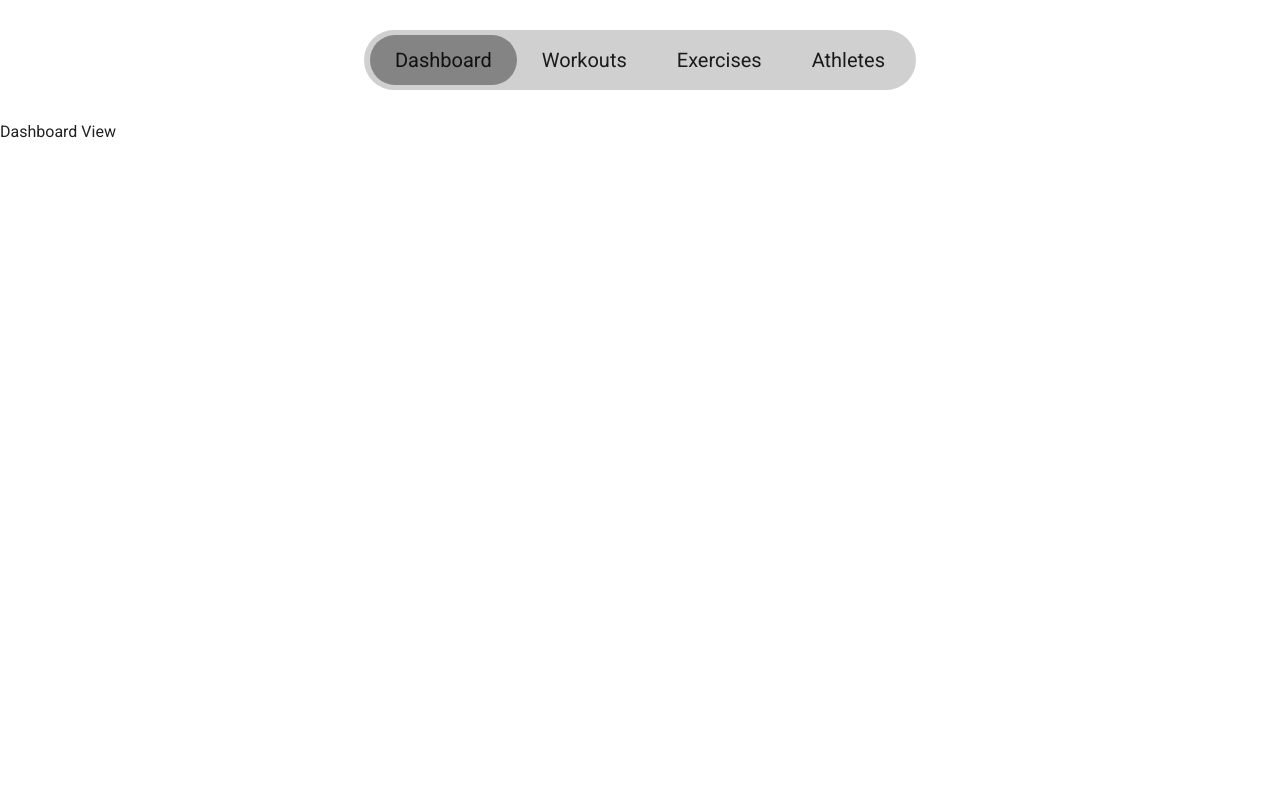
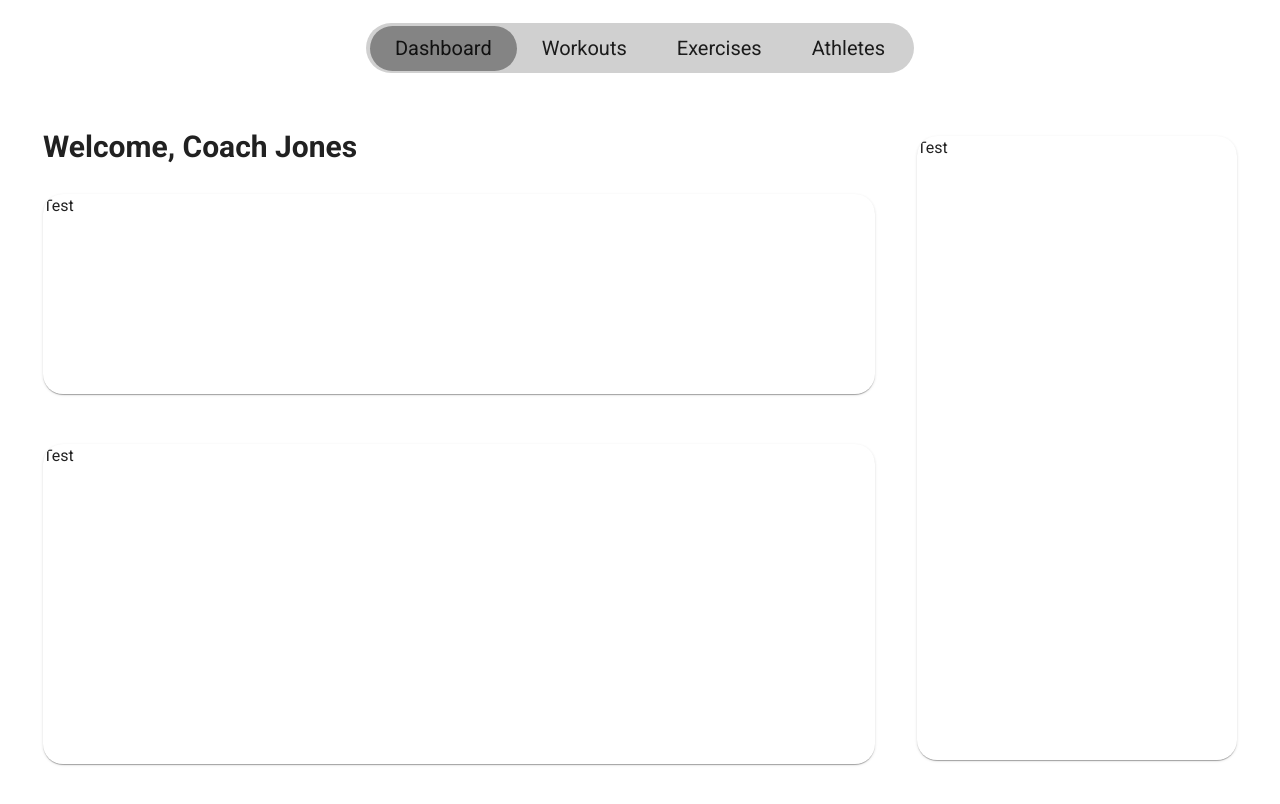
Before and after one commit to DaveyClonts/Project-3-frontend, a Vue app: page /dashboardCoach in a window 1280 px wide. Shown: the top 804 px of the page. Built offline with nearby package versions, Linux system fonts and the light colour scheme.

Commit message:
Dlc add dashboard coach outline (#19)
* first commit

* smaller navbar

* outline of dashboard

* will come back

```diff
--- a/src/components/navbar.vue
+++ b/src/components/navbar.vue
@@ -21,11 +21,11 @@
     display: flex;
     justify-content: center;
     align-items: center;
-    height: 15vh;
+    height: 12vh;
 }
 
 .navbar {
-    height: 60px;
+    height: 50px;
     border-radius: 50px;
     background-color: #d0d0d0;
     display: flex;
@@ -41,7 +41,7 @@
     display: flex;
     align-items: center;
     font-size: 20px;
-    height: 50px;
+    height: 45px;
     border-radius: 50px;
     padding: 0px 25px;
     cursor: pointer;
@@ -52,11 +52,11 @@
 }
 
 .nav-item:first-child {
-    margin-left: 6px;
+    margin-left: 4px;
 }
 
 .nav-item:last-child {
-    margin-right: 6px;
+    margin-right: 4px;
 }
 </style>
 
--- a/src/pages/coach/dashboard-coach.vue
+++ b/src/pages/coach/dashboard-coach.vue
@@ -1,6 +1,60 @@
 <template>
-    Dashboard View
+    <div class="page-margins">
+        <v-row>
+            <v-col class="fill-height flex-grow-0" style="width: 65vw; margin-left: 15px;">
+                <v-row>
+                    <div class="title-text">
+                        Welcome, Coach Jones
+                    </div>
+                </v-row>
+                <v-row>
+                    <v-card class="workouts-card">Test</v-card>
+                </v-row>
+                <v-row>
+                    <v-card class="exercises-card">Test</v-card>
+                </v-row>
+            </v-col>
+            <v-col>
+                <v-card class="athletes-card">Test</v-card>
+            </v-col>
+        </v-row>
+    </div>
 </template>
+
+<style scoped>
+
+.page-margins {
+    Padding: 40px;
+    height: 100vh;
+}
+
+.title-text {
+    font-size: 30px;
+    font-weight: 600;
+}
+
+/* margin top and bottom prob not best practice... */
+.workouts-card {
+    margin-top: 25px;
+    margin-bottom: 50px;
+    border-radius: 20px;
+    width: 70vw;
+    height: 25vh;
+}
+
+.exercises-card {
+    height: 40vh;
+    width: 70vw;
+    border-radius: 20px;
+}
+
+.athletes-card {
+    width: 25vw;
+    height: 78vh;
+    border-radius: 20px;
+    margin-left: 30px;
+}
+</style>
 
 <script setup>
 
```
